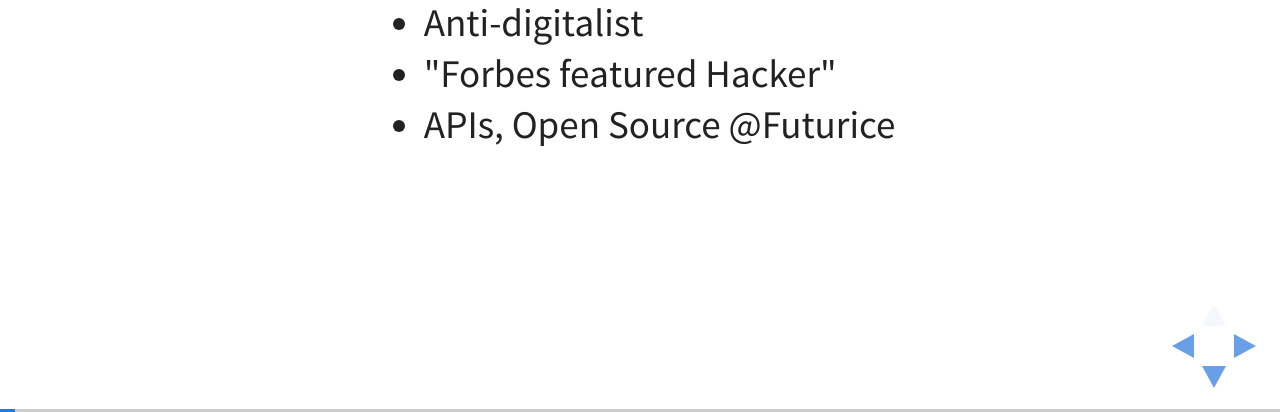
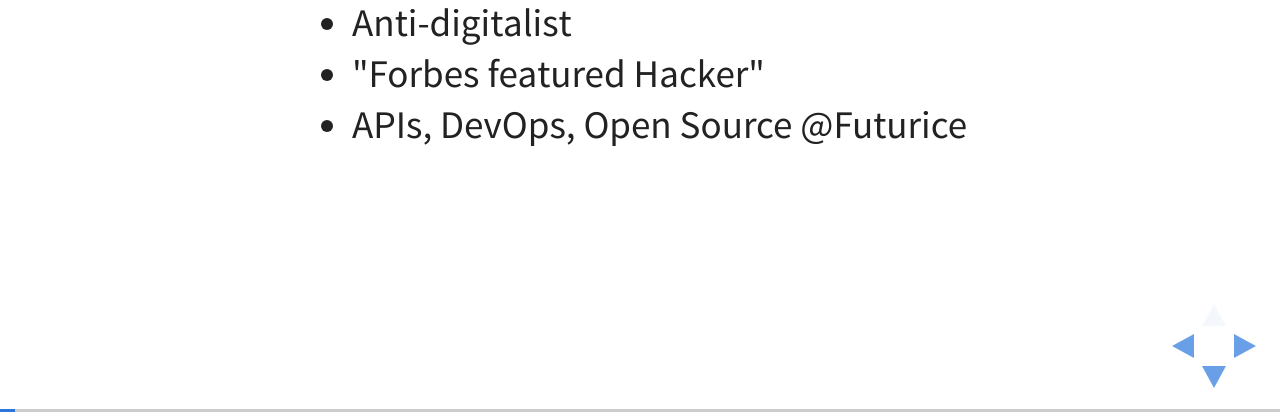
Before and after one commit to anttiviljami/why-some-apis-suck, a website: page index.html in a window 1280 px wide. Both pictures are taken after a click on the button 1251 px from the left and 734 px from the top of the page. Shown: the part 388-800 px from the top of the page. Drawn offline with Linux system fonts and the light colour scheme.

Commit message:
Add DevOps to job desc

```diff
--- a/index.html
+++ b/index.html
@@ -53,7 +53,7 @@
 
 - Anti-digitalist
 - "Forbes featured Hacker"
-- APIs, Open Source @Futurice
+- APIs, DevOps, Open Source @Futurice
           </section>
 
           <section data-markdown>
```
